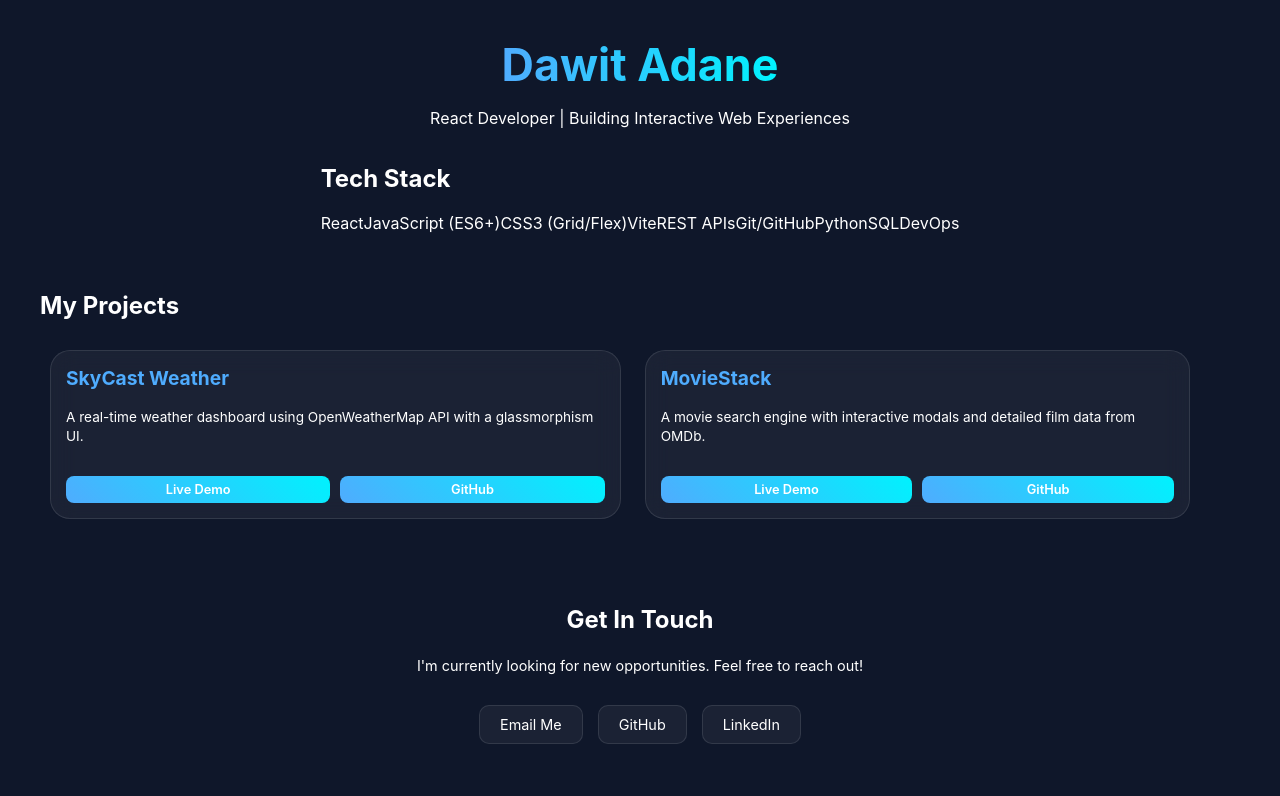
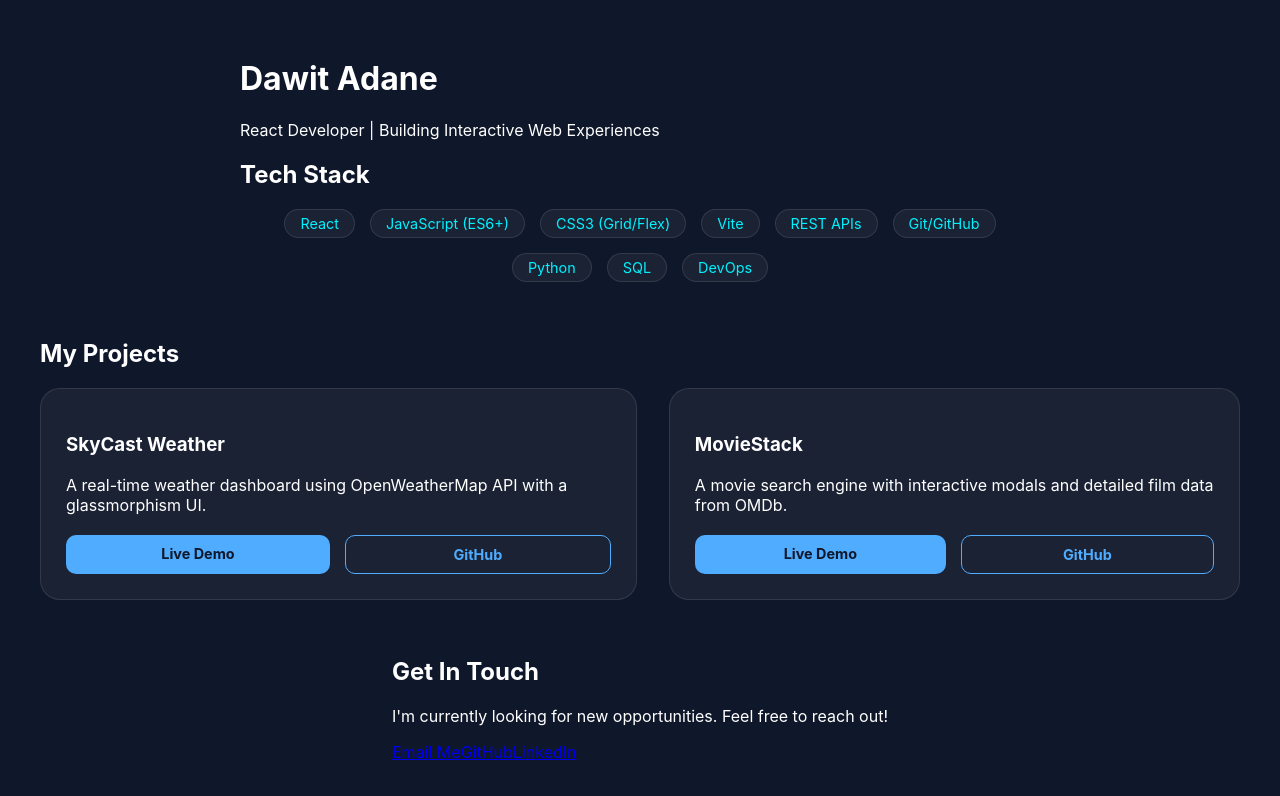
Before and after one commit to daveadane/my-portfolio, a React (Vite) app: page / in a window 1280 px wide. Shown: the top 796 px of the page. Built offline with nearby package versions, Linux system fonts and the light colour scheme.

Commit message:
to make it more professional

```diff
--- a/src/App.css
+++ b/src/App.css
@@ -5,7 +5,7 @@
   --border: rgba(255, 255, 255, 0.1);
 }
 
-/* 1. LOCK THE VIEWPORT */
+/* 1. LAYOUT & ALIGNMENT */
 body, html {
   margin: 0;
   padding: 0;
@@ -17,133 +17,90 @@ body, html {
   font-family: 'Inter', sans-serif;
 }
 
-/* 2. THE MAIN CONTAINER */
 .portfolio {
   height: 100vh;
   display: flex;
   flex-direction: column;
+  justify-content: space-evenly; /* Evenly spaces Hero, Projects, Contact */
+  align-items: center;
   max-width: 1200px;
   margin: 0 auto;
-  box-sizing: border-box;
 }
 
-/* 3. THREE EQUAL SECTIONS */
-.hero, .projects-section, .contact-section {
-  flex: 1;
+/* 2. TECH STACK FIX (Centered and Spaced) */
+.tech-stack-container {
   display: flex;
-  flex-direction: column;
+  flex-wrap: wrap;
+  gap: 15px; /* Adds space between React, Python, etc. */
   justify-content: center;
-  align-items: center;
-  padding: 1rem;
-  min-height: 0;
+  max-width: 800px;
+  margin-top: 10px;
 }
 
-/* 4. HERO SECTION */
-.hero h1 {
-  font-size: 2.8rem;
-  margin: 0;
-  background: linear-gradient(to right, var(--primary), var(--secondary));
-  -webkit-background-clip: text;
-  background-clip: text;
-  -webkit-text-fill-color: transparent;
+.tech-stack-container span {
+  background: var(--glass);
+  padding: 5px 15px;
+  border-radius: 15px;
+  border: 1px solid var(--border);
+  font-size: 0.9rem;
+  color: var(--secondary);
 }
 
-/* 5. PROJECT GRID & CARDS */
+/* 3. PROJECT CARDS - INTERACTIVE SIGN */
 .project-grid {
   display: flex;
-  gap: 1.5rem;
-  overflow-x: auto;
-  width: 95%;
-  padding: 10px;
-  scrollbar-width: none;
+  gap: 2rem;
+  justify-content: center;
+  width: 100%;
 }
 
-.project-grid::-webkit-scrollbar { display: none; }
-
 .project-card {
-  min-width: 320px;
+  min-width: 350px;
   background: var(--glass);
-  backdrop-filter: blur(12px);
   border: 1px solid var(--border);
   border-radius: 20px;
-  padding: 15px; /* Reduced padding to fit content better */
-  display: flex;
-  flex-direction: column;
-  justify-content: space-between;
-  height: 100%; /* Fill the available section height */
-}
-.project-card h3 {
-  font-size: 1.2rem; /* Slightly smaller title */
-  margin: 0 0 5px 0;
-  color: var(--primary);
+  padding: 25px;
+  transition: all 0.4s cubic-bezier(0.175, 0.885, 0.32, 1.275); /* Smooth movement */
+  cursor: pointer;
 }
 
-.project-card p {
-  font-size: 0.85rem; /* Smaller text to prevent overlap */
-  line-height: 1.4;
-  margin-bottom: 10px;
+/* THIS IS THE SIGN WHEN CURSOR MOVES */
+.project-card:hover {
+  transform: scale(1.05); /* Card grows slightly */
+  border-color: var(--primary);
+  background: rgba(255, 255, 255, 0.1);
+  box-shadow: 0 0 30px rgba(79, 172, 254, 0.3); /* Blue glow */
 }
 
-/* FIXING THE MISSING BUTTONS */
-/* This targets the links at the bottom of your project cards */
-.project-card a {
-  text-decoration: none !important;
-  color: white !important;
-  padding: 8px 16px;
-  border-radius: 8px;
-  font-weight: bold;
-  font-size: 0.85rem;
-  margin-top: 15px;
-  display: inline-block;
-  background: linear-gradient(45deg, var(--primary), var(--secondary)); /* Default to button style */
-}
-
-/* If you have a specific container for them */
+/* 4. BUTTONS */
 .project-links {
   display: flex;
-  gap: 10px;
-  margin-top: auto; /* Pushes buttons to the bottom */
-  padding-top: 5px;
+  gap: 15px;
+  margin-top: 20px;
 }
 
 .project-links a {
-  flex: 1; /* Makes buttons equal width */
+  flex: 1;
   text-align: center;
-  padding: 6px 10px; /* Slimmer buttons */
-  font-size: 0.8rem;
-  border-radius: 8px;
   text-decoration: none;
-  color: white !important;
-  font-weight: 600;
+  padding: 10px;
+  border-radius: 10px;
+  font-weight: bold;
+  font-size: 0.9rem;
+  transition: 0.3s;
 }
 
-/* 6. CONTACT SECTION */
-.contact-section h2 {
-  font-size: 1.5rem;
-  margin-bottom: 0.5rem;
+.live-link {
+  background: var(--primary);
+  color: #0f172a !important; /* High contrast */
 }
 
-.contact-section p {
-  margin-bottom: 1rem;
-  font-size: 0.9rem;
+.repo-link {
+  border: 1px solid var(--primary);
+  color: var(--primary) !important;
 }
 
-.social-links {
-  display: flex;
-  gap: 15px;
-  margin-top: 15px;
+.repo-link:hover {
+  background: var(--primary);
+  color: #0f172a !important;
 }
-
-.contact-btn, .social-links a {
-  padding: 10px 20px;
-  background: var(--glass);
-  border: 1px solid var(--border);
-  border-radius: 10px;
-  color: white !important;
-  text-decoration: none;
-  font-size: 0.9rem;
-}
-
-.contact-btn:hover {
-  background: var(--primary);
-}
--- a/src/App.jsx
+++ b/src/App.jsx
@@ -11,7 +11,7 @@ function App() {
 
         <section className="skills">
           <h2>Tech Stack</h2>
-          <div className="skills-container">
+          <div className="tech-stack-container">
             <span>React</span>
             <span>JavaScript (ES6+)</span>
             <span>CSS3 (Grid/Flex)</span>
```
